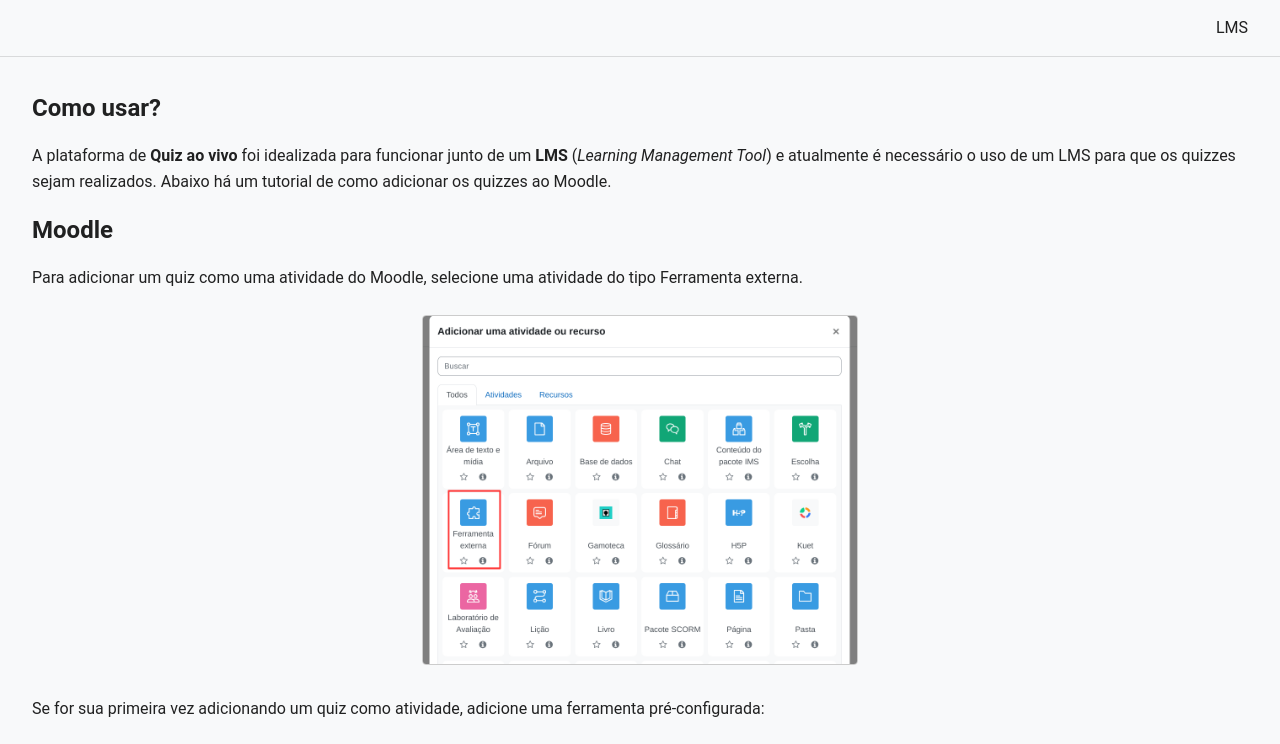
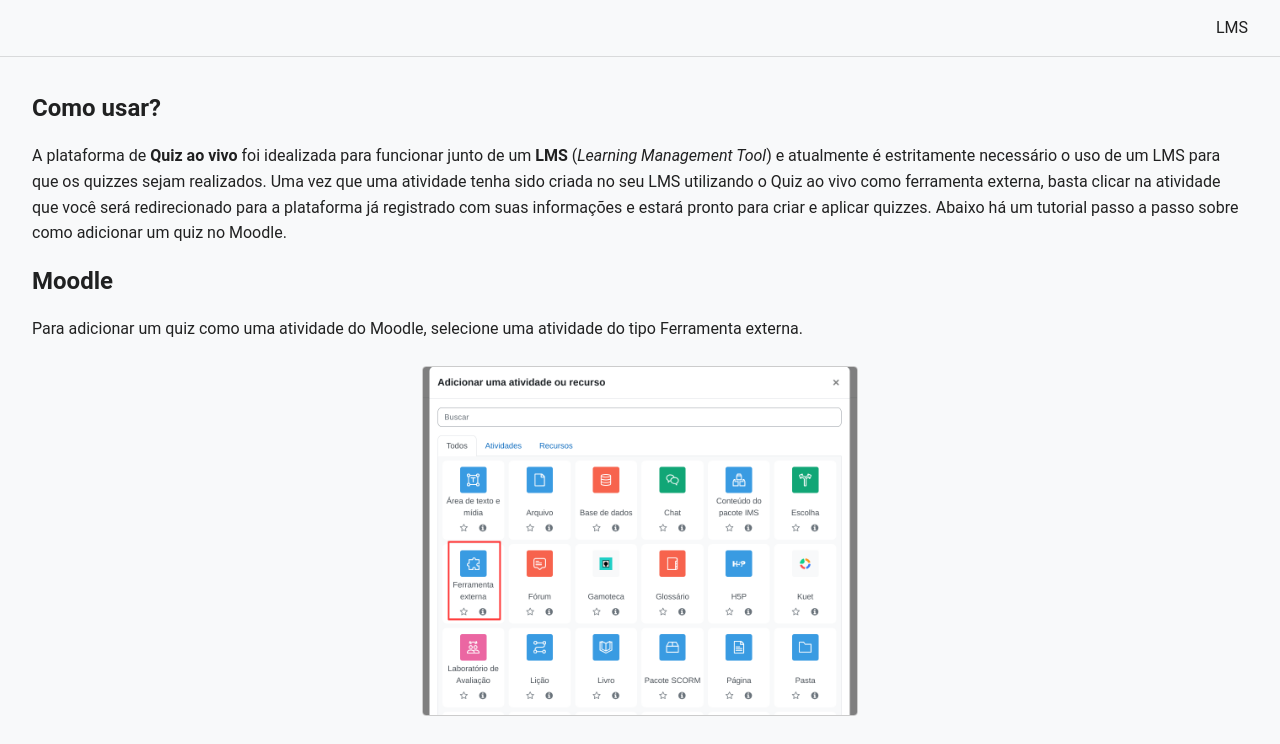
Before and after one commit to GaibVargas/tcc-frontend, a Nuxt app: page / in a window 1280 px wide. Shown: the top 744 px of the page. Built offline with nearby package versions, Linux system fonts and the light colour scheme.

Commit message:
feat: maior detalhe a introdução do tutorial

```diff
--- a/pages/index.vue
+++ b/pages/index.vue
@@ -15,8 +15,12 @@
       <span class="highlight">Quiz ao vivo</span>
       foi idealizada para funcionar junto de um <span class="highlight">LMS</span> (<span class="italic">Learning
         Management Tool</span>) e atualmente
-      é necessário o
-      uso de um LMS para que os quizzes sejam realizados. Abaixo há um tutorial de como adicionar os quizzes ao Moodle.
+      é estritamente necessário o
+      uso de um LMS para que os quizzes sejam realizados.
+      Uma vez que uma atividade tenha sido criada no seu LMS utilizando o Quiz ao vivo como ferramenta externa, basta
+      clicar
+      na atividade que você será redirecionado para a plataforma já registrado com suas informações e estará pronto para
+      criar e aplicar quizzes. Abaixo há um tutorial passo a passo sobre como adicionar um quiz no Moodle.
     </p>
 
     <h2>Moodle</h2>
@@ -25,13 +29,13 @@
     </p>
     <div class="img external_tool">
       <img src="/images/tutorial/001_ferramenta_externa.png"
-        alt="Destaque para o recurso de adicionar ferramenta externa como uma atividade no Moodle"/>
+        alt="Destaque para o recurso de adicionar ferramenta externa como uma atividade no Moodle" />
     </div>
 
     <p>Se for sua primeira vez adicionando um quiz como atividade, adicione uma ferramenta pré-configurada:</p>
     <div class="img add_tool">
       <img src="/images/tutorial/002_add_tool.png"
-        alt="Destaque para a opção de adicionar uma ferramenta externa pré-configurada"/>
+        alt="Destaque para a opção de adicionar uma ferramenta externa pré-configurada" />
     </div>
 
     <p>Na página de configuração informe os seguintes campos:</p>
@@ -62,13 +66,13 @@
     </ul>
     <p>Após todas as configurações sua página deve estar semelhante a imagem abaixo:</p>
     <div class="img result">
-      <img src="/images/tutorial/003_result.jpg" alt="Página de configuração de ferramenta externa do Moodle"/>
+      <img src="/images/tutorial/003_result.jpg" alt="Página de configuração de ferramenta externa do Moodle" />
     </div>
     <p>Depois de salvar as mudanças você pode continuar configurando a atividade no Moodle selecionando a ferramenta que
       acabamos de criar no campo Ferramenta pré-configurada.</p>
     <div class="img final">
       <img src="/images/tutorial/004_final.png"
-        alt="Página de configuração de atividade do Moodle selecionando ferramenta externa configurada"/>
+        alt="Página de configuração de atividade do Moodle selecionando ferramenta externa configurada" />
     </div>
   </div>
 </template>
```
